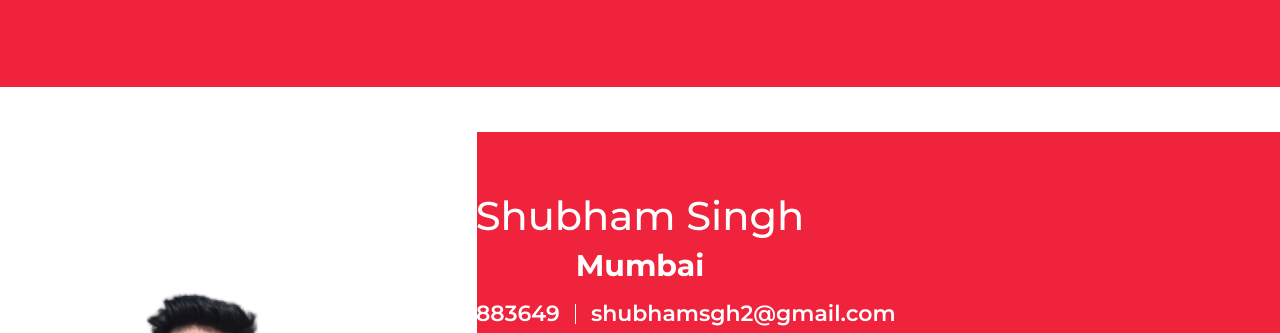
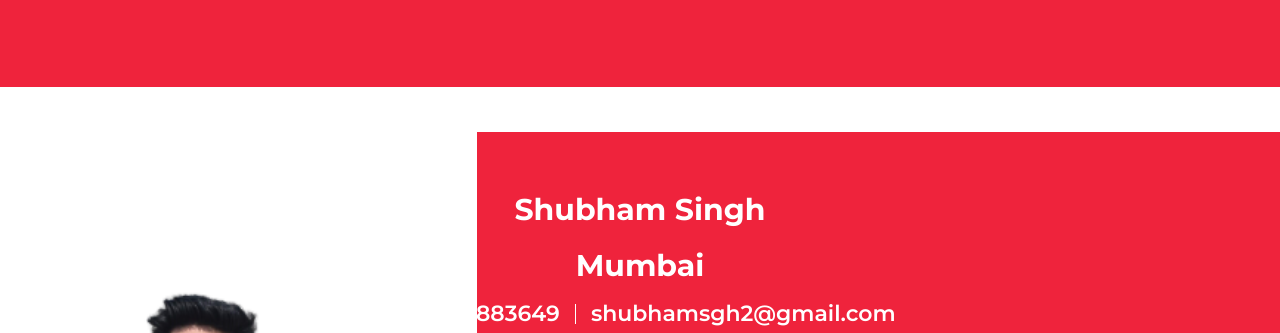
Before and after one commit to shubhamsgh2/Shubham-Singh-Web, a plain HTML site: page index.html in a window 1280 px wide. Shown: the part 5382-5715 px from the top of the page. Drawn offline with nearby package versions, Linux system fonts and the light colour scheme.

Commit message:
Portfolio Site

```diff
--- a/index.html
+++ b/index.html
@@ -899,7 +899,7 @@
             <div class="container-fluid">
                 <div class="container">
                     <div class="footer-info">
-                        <b><h1 style="color:rgb(255, 255, 255)">Shubham Singh</h1></b>
+                        <b><h2 style="color:rgb(255, 255, 255)">Shubham Singh</h2></b>
                         <h2>Mumbai</h2>
                         <div class="footer-menu">
                             <p>+91 8421883649</p>
```
